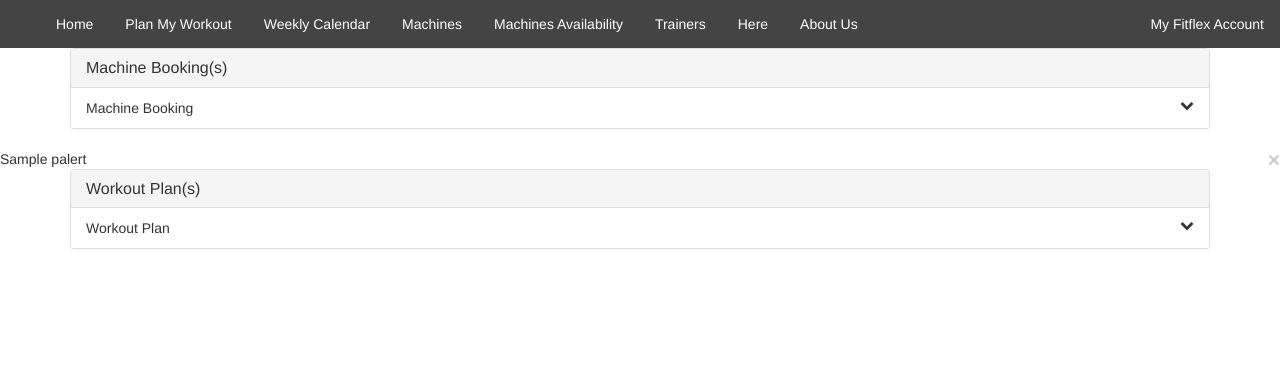
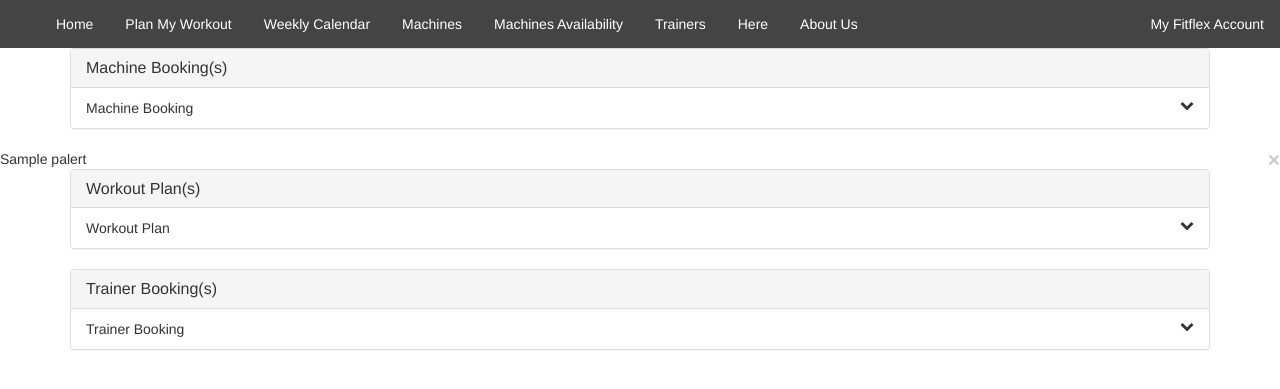
Before and after one commit to hmcoding/Fitflex, a Python web app: template app/templates/profile.html in a window 1280 px wide. Shown: the top 389 px of the page. Run offline with Jinja, Linux system fonts and the light colour scheme; the template is opened without the code that fills it: most values are stand-ins (such as "Sample title", 1, 10 or a date in 2020); some libraries are stand-ins or nearby versions.

Commit message:
Added dropdown menu for trainer bookings on the profile page.

```diff
--- a/app/templates/profile.html
+++ b/app/templates/profile.html
@@ -118,6 +118,43 @@
 	 </div>
 	</div>
 
+	<div class="container">
+	 <div class="panel panel-default">
+	 <div class="panel-heading">
+	 <h3 class="panel-title">Trainer Booking(s)</h3>
+	 </div>
+	 <ul class="list-group">
+	 {% for a in trainers %}
+	 <li class="list-group-item">
+	 <div class="row toggle" id="dropdown-detail-trainer-{{ a['id'] }}" data-toggle="detail-trainer-{{ a['id'] }}" value="Responses">
+		<div class="col-xs-10">
+	 Trainer Booking
+	 </div>
+	 <div class="col-xs-2"><i class="fa fa-chevron-down pull-right"></i></div>
+	 </div>
+	 <div id="detail-trainer-{{ a['id']}}">
+	 <div class="container">
+	 <div class="fluid-row">
+		<p><b>
+	 bookDate</b>: {{ a['date'] }}
+	 </p>
+     <b>Time Booked</b>: {{ a['slotTrainer'] }} minutes
+	 </p>
+		<p><b>
+	 Trainer</b>: {{ a['trainerName'] }}
+	 </p>
+	 <p><b>
+	 Info for trainer</b>: {{ a['infoForTrainer'] }}
+	 </p>
+	 </div>
+	 {% endfor %}
+
+	 </div>
+	 </div>
+	 </li>
+	 </ul>
+	 </div>
+	</div>
 
 
 
```
